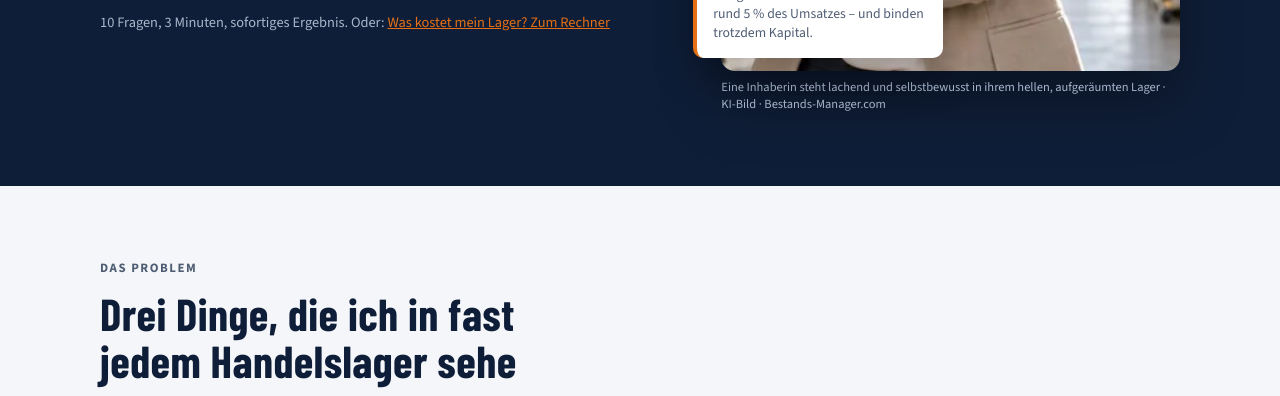
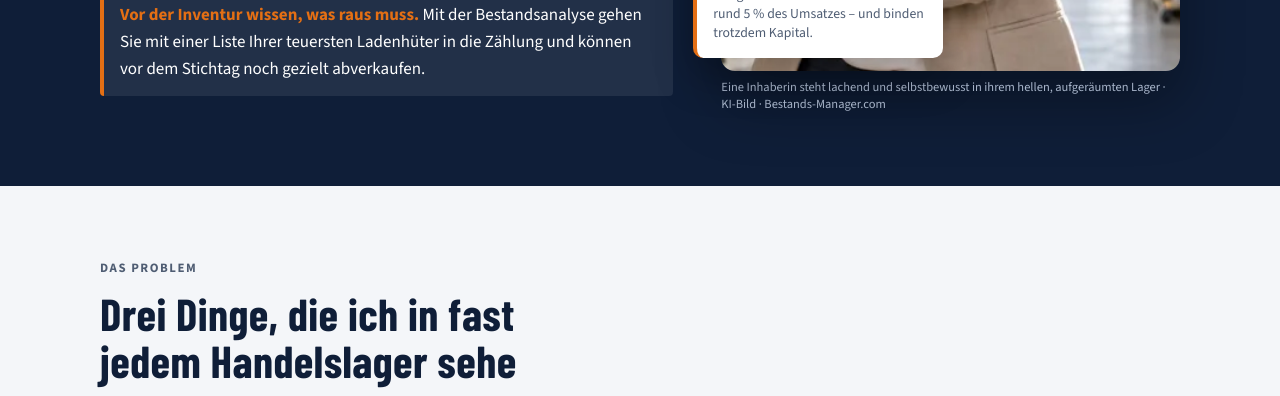
Before and after one commit to Bernd220466/bestands-manager, a plain HTML site: page index.html in a window 1280 px wide. Shown: the part 704-1100 px from the top of the page. Drawn offline with Linux system fonts and the light colour scheme; a web font is replaced by a local one.

Commit message:
Startseite: Inventur als Anlass (#3)
Claude-Session: https://claude.ai/code/session_01Bqzor6Zq5ujP6pCrH3Anr5

Co-authored-by: Bernd Schäfer (via Claude) <noreply@anthropic.com>

```diff
--- a/index.html
+++ b/index.html
@@ -66,6 +66,7 @@
           <a class="btn btn-ghost" href="https://calendly.com/berndspricht/bestands-manager-lager-leicht-optimieren-45-min" target="_blank" rel="noopener">Gespräch buchen (45 Min.)</a>
         </div>
         <p class="note">10 Fragen, 3 Minuten, sofortiges Ergebnis. Oder: <a href="rechner.html" style="color:var(--orange)">Was kostet mein Lager? Zum Rechner</a></p>
+        <p class="inventur" style="margin-top:18px;padding:12px 16px;border-left:4px solid var(--orange);background:rgba(255,255,255,.08);border-radius:4px;color:#fff"><strong style="color:var(--orange)">Vor der Inventur wissen, was raus muss.</strong> Mit der Bestandsanalyse gehen Sie mit einer Liste Ihrer teuersten Ladenhüter in die Zählung und können vor dem Stichtag noch gezielt abverkaufen.</p>
       </div>
       <figure class="hero-photo">
         <img src="img/inhaberin-im-lager-1200-bestands-manager.com.webp" srcset="img/inhaberin-im-lager-720-bestands-manager.com.webp 720w, img/inhaberin-im-lager-1200-bestands-manager.com.webp 1200w" sizes="(max-width:900px) 100vw, 480px" width="1200" height="800" alt="Eine Inhaberin steht lachend und selbstbewusst in ihrem hellen, aufgeräumten Lager – Bestands-Manager.com" loading="eager" fetchpriority="high">
```
